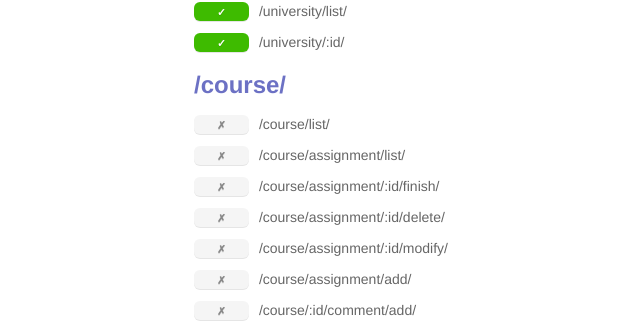
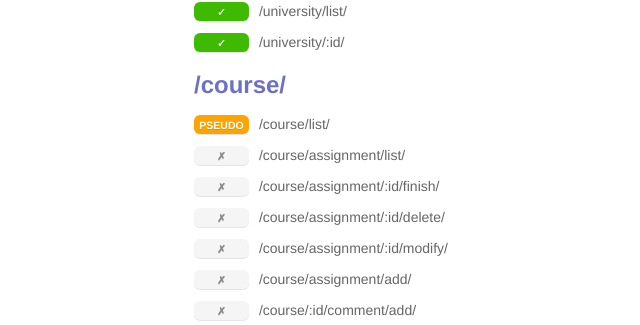
Before and after one commit to pkuapp/Nanbeige_server, a Django app: page /status/ in a window 1280 px wide. Shown: the part 398-723 px from the top of the page, without its empty margins (72-712 px from the left). Run offline with Django 3.2, Linux system fonts and the light colour scheme; parts of the project's set-up code (start-up, migrations or seed data) failed here and were passed over.

Commit message:
update api status page.

```diff
--- a/templates/status.html
+++ b/templates/status.html
@@ -229,7 +229,7 @@ a[href$=inline] 	{padding: 0; margin: 0;}
 
 <h2>/course/</h2>
 
-<p><t>✗</t> /course/list/</p>
+<p><c>pseudo</c> /course/list/</p>
 
 <p><t>✗</t> /course/assignment/list/</p>
 
```
Also changed, not shown: templates/status.md (+1 -1 lines).
